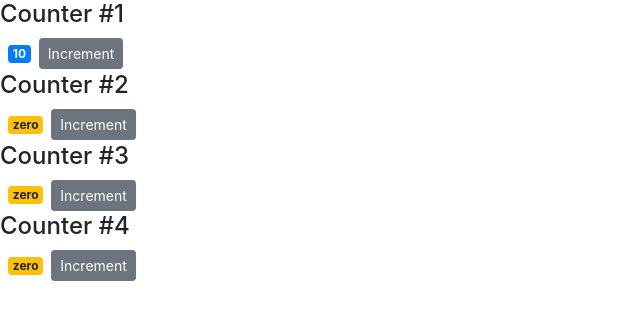
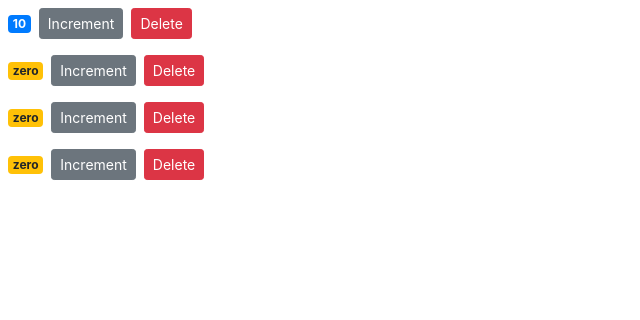
Before and after one commit to lopezg3000/Counter-App, a React (Create React App) app: page / in a window 1280 px wide. Shown: the top 320 px of the page, without its empty margins (0-640 px from the left). Built offline with nearby package versions, Linux system fonts and the light colour scheme.

Commit message:
raisingAndHandlingEvents

```diff
--- a/src/components/counter.jsx
+++ b/src/components/counter.jsx
@@ -10,13 +10,11 @@
     };
 
     render() {
-
-        console.log("props", this.props)
         return (
             <div>
-                {this.props.children}
                 <span className={this.getBadgeClasses()}>{this.formatCount()}</span>
                 <button onClick={() => this.handleIncrement(1)} className="btn btn-secondary btn-sm">Increment</button>
+                <button className="btn btn-danger btn-sm m-2" onClick={this.props.onDelete}>Delete</button>
             </div>
         );
     };
--- a/src/components/counters.jsx
+++ b/src/components/counters.jsx
@@ -12,13 +12,15 @@
         ]
     };
 
+    handleDelete = () => {
+        console.log("Event Handler Called")
+    };
+
     render() {
         return (
             <div>
                 {this.state.counters.map(counter =>
-                    <Counter key={counter.id} value={counter.value} >
-                        <h4>Counter #{counter.id}</h4>
-                    </Counter>)}
+                    <Counter key={counter.id} value={counter.value} onDelete={this.handleDelete} />)}
             </div>
         );
     }
```
